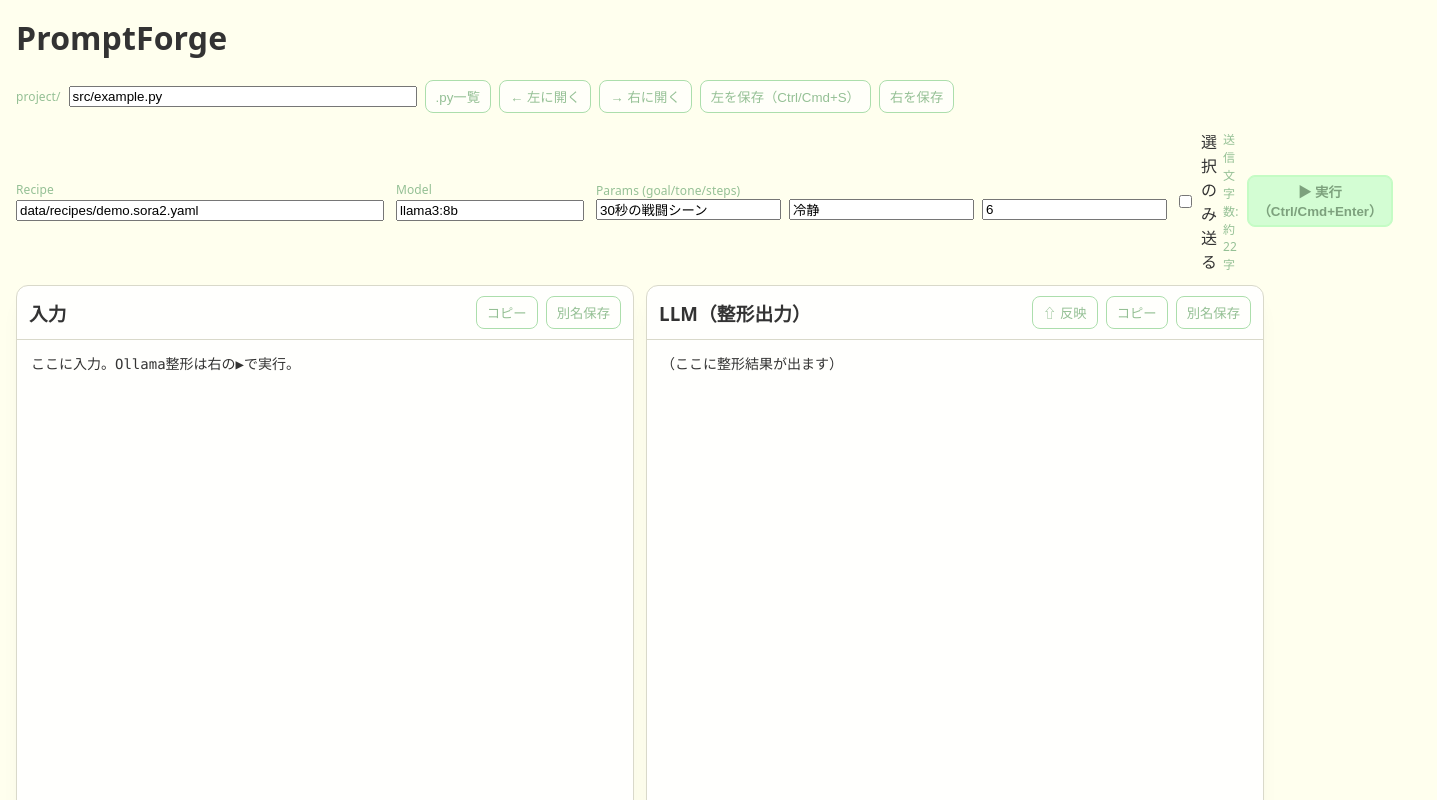
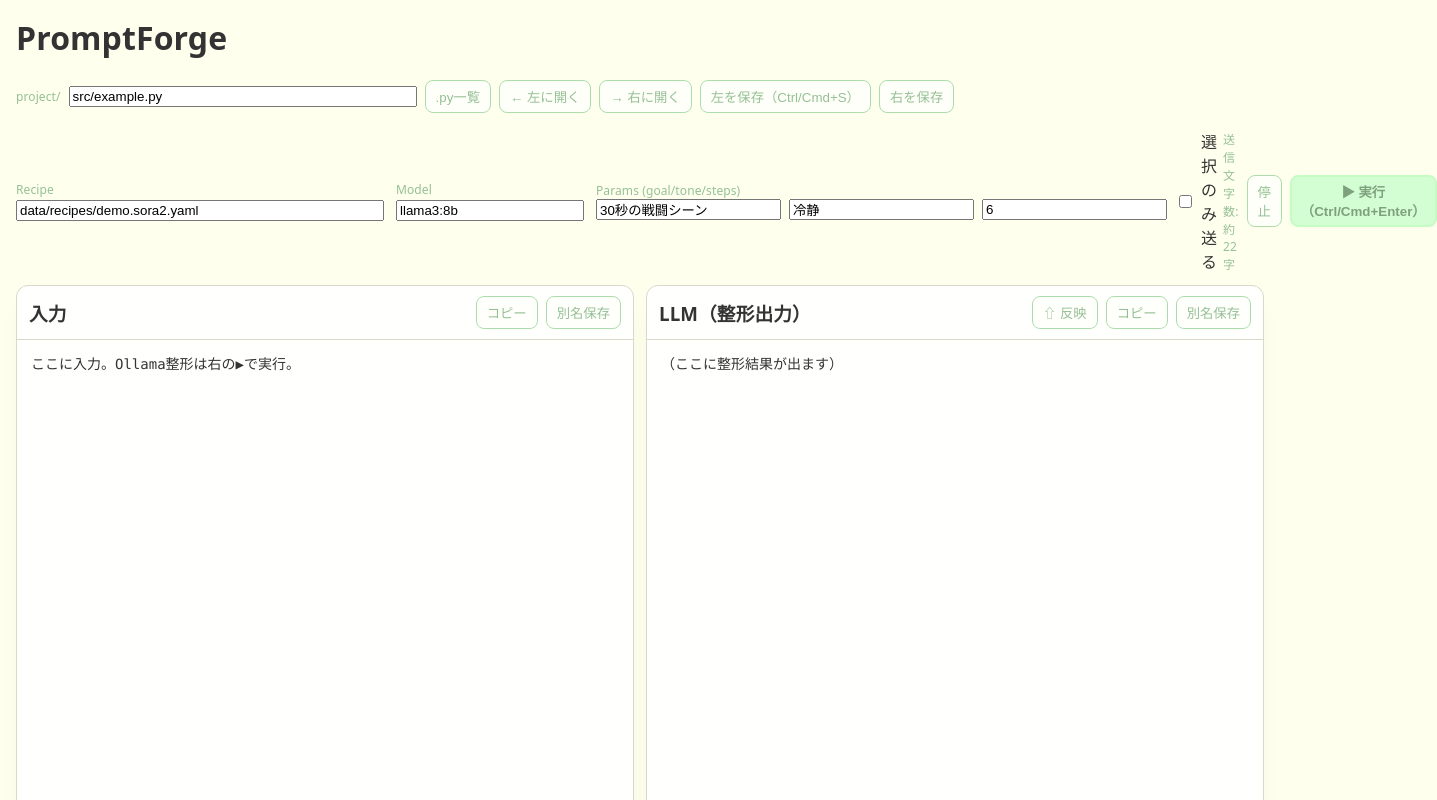
Before and after one commit to RNA4219/imgponic, a React (Vite) app: page / in a window 1280 px wide. Shown: the top 800 px of the page, 1437 px wide, since content can reach past the window. Built offline with nearby package versions, Linux system fonts and the light colour scheme.

Commit message:
Add streaming hook for Ollama output

```diff
--- a/src/App.tsx
+++ b/src/App.tsx
@@ -4,6 +4,7 @@ import { writeText } from '@tauri-apps/api/clipboard'
 import { save } from '@tauri-apps/api/dialog'
 import { writeTextFile } from '@tauri-apps/api/fs'
 import './app.css'
+import { useOllamaStream } from './useOllamaStream'
 
 export type ComposeResult = { final_prompt: string; sha256: string; model: string }
 type InvokeFunction = (cmd: string, args?: Record<string, unknown>) => Promise<unknown>
@@ -98,6 +99,20 @@ export default function App() {
   const [sendSelectionOnly, setSendSelectionOnly] = useState<boolean>(false)
   const [leftSelection, setLeftSelection] = useState<string>('')
 
+  const { startStream, abortStream, isStreaming } = useOllamaStream({
+    onChunk: chunk => setRightText(prev => prev + chunk),
+    onEnd: () => setRunning(false),
+    onError: () => setRunning(false)
+  })
+
+  useEffect(() => {
+    if (running) {
+      runBtnRef.current?.classList.add('active')
+    } else {
+      runBtnRef.current?.classList.remove('active')
+    }
+  }, [running])
+
   // プロジェクトファイルパス（project/ 内相対）
   const [projRel, setProjRel] = useState('src/example.py')
 
@@ -168,8 +183,9 @@ export default function App() {
 
   // 実行（▶）
   const runOllama = useCallback(async () => {
+    if (isStreaming) return
     setRunning(true)
-    runBtnRef.current?.classList.add('active')
+    setRightText('')
     try {
       const c = composed ?? await doCompose()
       const sep = '\n---\nUSER_INPUT'
@@ -177,17 +193,16 @@ export default function App() {
       const sys = at < 0 ? c.final_prompt : c.final_prompt.slice(0, at)
       const user = at < 0 ? '' : c.final_prompt.slice(at)
 
-      const res = await invoke('run_ollama_chat', {
+      await startStream({
         model: ollamaModel,
         systemText: sys,
         userText: user
       })
-      setRightText(res as string)
-    } finally {
-      setTimeout(() => runBtnRef.current?.classList.remove('active'), 120)
+    } catch (error) {
+      console.error('run ollama stream failed', error)
       setRunning(false)
     }
-  }, [composed, doCompose, ollamaModel])
+  }, [isStreaming, composed, doCompose, startStream, ollamaModel])
 
   // 右→左 反映（プレビュー付き）
   const diffFlow = useMemo(() => createDiffPreviewFlow({ readLeft: () => leftText, readRight: () => rightText, show: value => setDiffPatch(value), apply: value => setLeftText(value), close: () => setDiffPatch(null) }), [leftText, rightText])
@@ -314,7 +329,9 @@ export default function App() {
             <span className="badge">{formatSelectionSummary(sendSelectionOnly, leftSelection, leftText)}</span>
           </label>
           {composed && <div className="badge">SHA-256: {composed.sha256.slice(0,16)}…</div>}
-          <button ref={runBtnRef} className={`btn primary runpulse ${running ? 'active' : ''}`} onClick={runOllama} disabled={running}>
+          {isStreaming && <span>Streaming...</span>}
+          <button className="btn" onClick={abortStream} disabled={!isStreaming}>停止</button>
+          <button ref={runBtnRef} className={`btn primary runpulse ${running ? 'active' : ''}`} onClick={runOllama} disabled={isStreaming}>
             ▶ 実行（Ctrl/Cmd+Enter）
           </button>
         </div>
--- /dev/null
+++ b/src/useOllamaStream.ts
@@ -0,0 +1,142 @@
+import { useCallback, useEffect, useRef, useState } from 'react'
+
+import { invoke } from '@tauri-apps/api/tauri'
+import { appWindow } from '@tauri-apps/api/window'
+
+type UnlistenFn = () => void | Promise<void>
+
+type StreamArgs = { model: string; systemText: string; userText: string }
+
+type StreamHandlers = { onChunk?: (chunk: string) => void; onEnd?: () => void; onError?: (message: string) => void }
+
+type StreamState = { startStream: (args: StreamArgs) => Promise<void>; abortStream: () => Promise<void>; appendChunk: (chunk: string) => void; isStreaming: boolean }
+
+export const useOllamaStream = (handlers: StreamHandlers = {}): StreamState => {
+  const [isStreaming, setIsStreaming] = useState(false)
+  const handlerRef = useRef(handlers)
+  const abortRef = useRef<AbortController | null>(null)
+  const unlistenRef = useRef<UnlistenFn[] | null>(null)
+  const streamingRef = useRef(false)
+
+  useEffect(() => { handlerRef.current = handlers }, [handlers])
+
+  const appendChunk = useCallback((chunk: string) => handlerRef.current.onChunk?.(chunk), [])
+
+  const clearListeners = useCallback(async () => {
+    const current = unlistenRef.current
+    unlistenRef.current = null
+    if (!current) return
+    await Promise.allSettled(current.map(fn => Promise.resolve(fn())))
+  }, [])
+
+  const finalize = useCallback((kind: 'end' | 'error', reason?: unknown) => {
+    if (!streamingRef.current) return
+    streamingRef.current = false
+    abortRef.current = null
+    setIsStreaming(false)
+    void clearListeners()
+    if (kind === 'end') handlerRef.current.onEnd?.()
+    else handlerRef.current.onError?.(reason instanceof Error ? reason.message : String(reason ?? ''))
+  }, [clearListeners])
+
+  const startStream = useCallback(async (args: StreamArgs) => {
+    if (streamingRef.current) return
+    streamingRef.current = true
+    setIsStreaming(true)
+    abortRef.current = new AbortController()
+    const unlisteners: UnlistenFn[] = []
+    const register = async (name: string, cb: (event: unknown) => void) => unlisteners.push(await appWindow.listen(name, cb as (event: unknown) => void))
+    await register('ollama:chunk', (event: { payload: string }) => appendChunk(event.payload))
+    await register('ollama:end', () => finalize('end'))
+    await register('ollama:error', event => finalize('error', (event as { payload?: unknown }).payload))
+    unlistenRef.current = unlisteners
+    try {
+      await invoke('run_ollama_stream', args)
+      finalize('end')
+    } catch (error) {
+      finalize('error', error)
+      throw error
+    }
+  }, [appendChunk, finalize])
+
+  const abortStream = useCallback(async () => {
+    if (!streamingRef.current) return
+    abortRef.current?.abort()
+    abortRef.current = null
+    try {
+      await invoke('abort_current_stream')
+    } finally {
+      finalize('end')
+    }
+  }, [finalize])
+
+  return { startStream, abortStream, appendChunk, isStreaming }
+}
+
+if (import.meta.vitest) {
+  const { describe, beforeEach, it, expect, vi } = import.meta.vitest
+  const React = await import('react')
+  const { act } = await import('react-dom/test-utils')
+  const { createRoot } = await import('react-dom/client')
+  const tauriModule = await import('@tauri-apps/api/tauri')
+
+  type HandlerPayload = { payload?: unknown }
+
+  describe('useOllamaStream', () => {
+    let listeners: Record<string, (event: HandlerPayload) => void>
+    let resolveRun: (() => void) | null
+    let rejectRun: ((error: unknown) => void) | null
+
+    const mount = (handlers?: StreamHandlers) => {
+      const root = createRoot(document.createElement('div'))
+      const result: { current: StreamState | null } = { current: null }
+      const View = (props: { handlers?: StreamHandlers }) => {
+        result.current = useOllamaStream(props.handlers)
+        return null
+      }
+      act(() => root.render(React.createElement(View, { handlers })))
+      return { result, unmount: () => act(() => root.unmount()) }
+    }
+
+    beforeEach(() => {
+      vi.restoreAllMocks()
+      listeners = {}
+      resolveRun = null
+      rejectRun = null
+      vi.spyOn(appWindow, 'listen').mockImplementation(async (event: string, handler: (payload: HandlerPayload) => void) => {
+        listeners[event] = handler
+        return () => { delete listeners[event] }
+      })
+      vi.spyOn(tauriModule, 'invoke').mockImplementation(async (cmd: string) => {
+        if (cmd === 'run_ollama_stream') return await new Promise<void>((resolve, reject) => { resolveRun = resolve; rejectRun = reject })
+        if (cmd === 'abort_current_stream') resolveRun?.()
+        return undefined
+      })
+    })
+
+    it('appends chunks and resolves on end events', async () => {
+      const chunks: string[] = []; const ends: number[] = []
+      const { result, unmount } = mount({ onChunk: chunk => chunks.push(chunk), onEnd: () => ends.push(1) })
+      const startPromise = result.current?.startStream({ model: 'm', systemText: 's', userText: 'u' }) ?? Promise.resolve()
+      await act(async () => { await Promise.resolve() })
+      expect(result.current?.isStreaming).toBe(true)
+      listeners['ollama:chunk']?.({ payload: 'hello' }); expect(chunks).toEqual(['hello'])
+      await act(async () => { listeners['ollama:end']?.({}); resolveRun?.(); await startPromise })
+      expect(result.current?.isStreaming).toBe(false); expect(ends.length).toBe(1)
+      unmount()
+    })
+
+    it('handles error events and exposes appendChunk', async () => {
+      const errors: string[] = []
+      const { result, unmount } = mount({ onError: message => errors.push(message) })
+      const startPromise = result.current?.startStream({ model: 'm', systemText: 's', userText: 'u' }) ?? Promise.resolve()
+      await act(async () => { await Promise.resolve() })
+      expect(result.current?.isStreaming).toBe(true)
+      result.current?.appendChunk('manual')
+      listeners['ollama:error']?.({ payload: new Error('boom') })
+      await act(async () => { rejectRun?.(new Error('boom')); await startPromise.catch(() => {}) })
+      expect(errors[0]).toBe('boom'); expect(result.current?.isStreaming).toBe(false)
+      unmount()
+    })
+  })
+}
```
